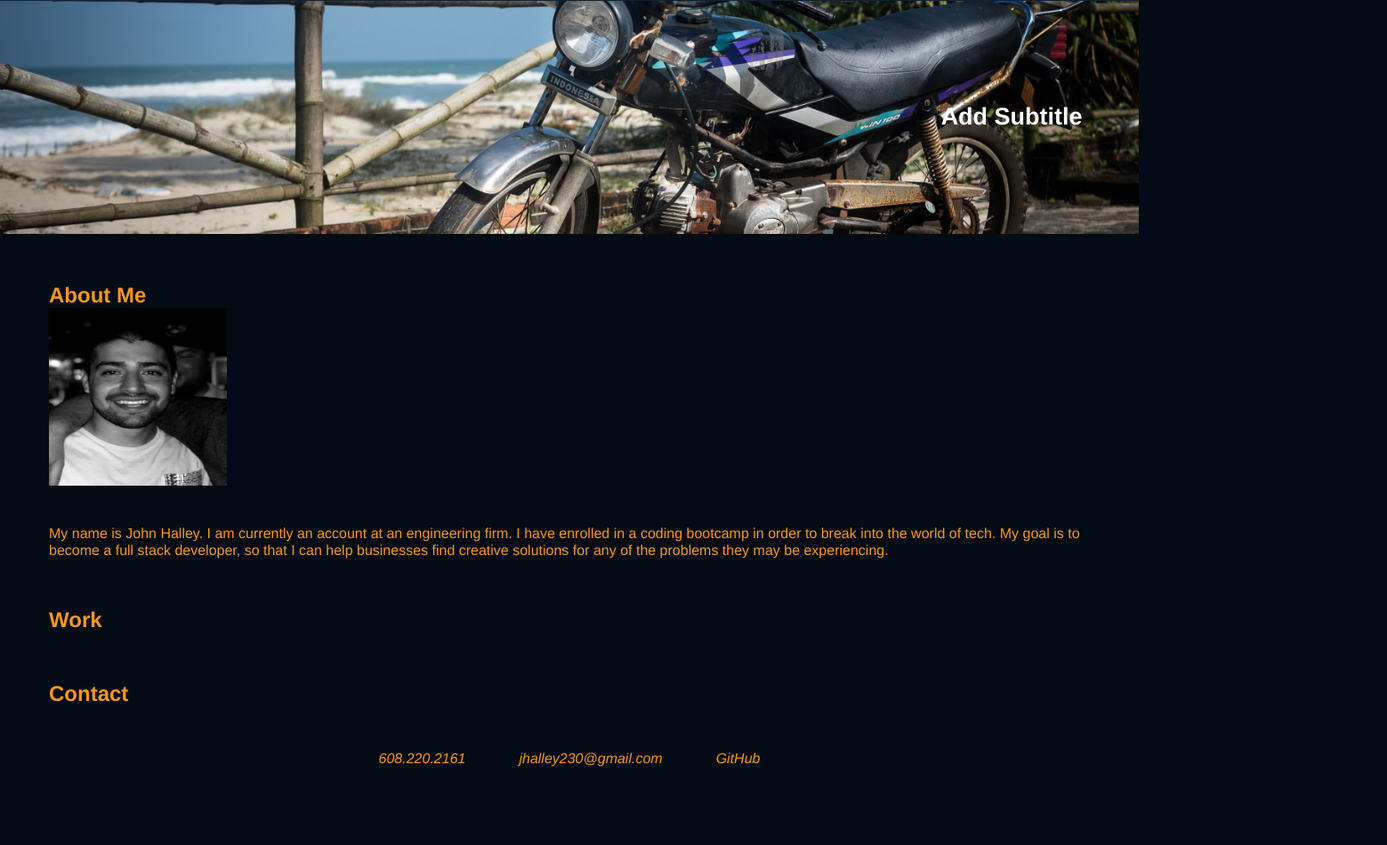
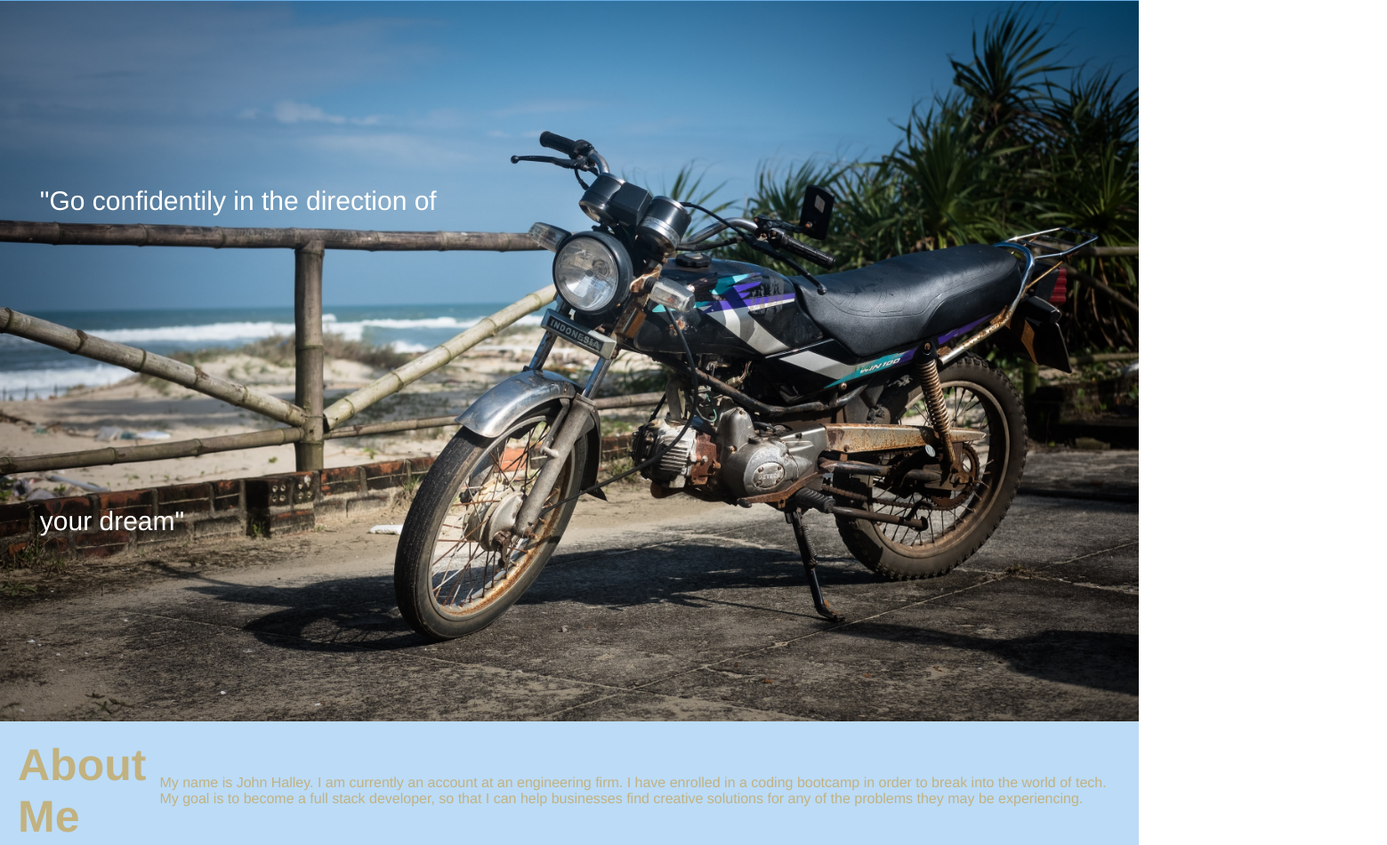
Before and after one commit to Halleys-Comet/John-Halley, a plain HTML site: page index.html in a window 1280 px wide. Shown: the part 74-1024 px from the top of the page at 89% size, 1559 px wide, since content can reach past the window. Before the commit the page ends 1001 px from the top, so only its background shows below. Drawn offline with Linux system fonts and the light colour scheme.

Commit message:
add portfolio work and clean up html and css

```diff
--- a/assets/css/style.css
+++ b/assets/css/style.css
@@ -1,7 +1,7 @@
 :root {
-    --primary-color: #040B15;
-    --secondary-color: #0D233A;
-    --tertiary-color: #F7981D;
+    --primary-color: #BBDBF7;
+    --secondary-color: #64ABE3;
+    --tertiary-color:  #C2B280;
 }
 
 * {
@@ -11,7 +11,6 @@
   }
 
   body {
-      background-color: var(--primary-color);
       font-family: Helvetica, Arial, sans-serif;
   }
 
@@ -64,61 +63,53 @@ header nav ul li a {
     background-size: cover;
     background-position: 80%;
     display: flex;
-    justify-content: flex-end;
     flex-wrap: wrap;
     align-items: flex-start;
     background-attachment: fixed;
 }
 
 .hero-info {
-  width: 35%;
-  text-align: right;
-  margin: 3.5%;
-  color: #fff;
-  font-size: 18px;
-  line-height: 5;
+    width: 35%;
+    margin: 3.5%;
+    color: #fff;
+    font-size: 30px;
+    line-height: 12;
 }
+
 
 /* About me and work section starts */
 
-section {
-    padding: 20px;
+
+.section-start {
+    border-bottom: 3px solid var(--tertiary-color);
+    display: flex;
 }
 
 .section-title{
+    background-color: var(--primary-color);
+    width: 100%;
     padding: 20px;
+    display: flex;
+    align-items: center;
+}
+
+.section-title h2 {
+    font-size: 50px;
+    padding: 0 15px 0 0;
 }
 
 .section-start {
-    margin: 15px;
     color: var(--tertiary-color);
-}
-
-
-.bio p {
-    padding: 20px;
-    line-height: 1.2;
-}
-
-.section-title img {
-    height: 200px;
-    width: 200px;
-}
-
-.reach-me address {
-    display: flex;
-    justify-content: center;
-    flex-wrap: wrap;
-    align-items: flex-start;
 
 }
 
-.reach-me address a {
-    padding: 30px;
-    text-decoration: none;
-    color: var(--tertiary-color);
+.work-img img {
+    border: 2px solid var(--secondary-color);
+    width: 350px;
+    height: 350px;
+    object-fit: cover;
 }
 
-.reach-me address p {
-    padding: 30px;
+.section-title address {
+    display: flex;
 }
--- a/index.html
+++ b/index.html
@@ -32,21 +32,18 @@
 
     <section class="hero">
         <div class="hero-info">
-            <h2>Add Subtitle</h2>
+            "Go confidentily in the direction of your dream"
         </div>
     </section>
 
     <!-- End of Hero -->
 
-    <!-- About me and work sections -->
+    <!-- About me section -->
 
 <section>
-    <article id="About Me" class="section-start">
-        <div class="section-title">
+    <article id="About Me" class="section-start section-me">
+        <div class="section-title profile-img">
             <h2>About Me</h2>
-            <img src="./assets/images/me.jpg" alt="picture of myself" />
-        </div>
-        <div class= "bio">
             <p>My name is John Halley. I am currently an account at an engineering firm. I have enrolled in a coding bootcamp in order to
                 break into the world of tech. My goal is to become a full stack developer, so that I can help businesses find creative solutions
                 for any of the problems they may be experiencing.
@@ -54,17 +51,33 @@
         </div>
     </article>
 
-    <article id="Work" class="section-start">
-        <div class="section-title">
+    <!-- About me section ends -->
+
+    <!-- portfolio work -->
+
+    <article id="Work" class="section-start section-work">
+        <div class="section-title work-img">
             <h2>Work</h2>
+
+                        <a href="https://halleys-comet.github.io/Halleys-Comet.horiseon.io/">
+                         <img src="./assets/images/Horiseon.jpg" alt="Horiseon landing page" />
+                        </a>
+
+                        <a href="https://halleys-comet.github.io/run-buddy/">
+                            <img src="./assets/images/run-buddy.jpg" alt="Run-Buddy landing page" />
+                        </a>
+
+                        <img src="./assets/images/abandoned.jpg" alt="Abandoned building" />
+
+                        <img src="./assets/images/galaxy.jpg" alt="Night time sky" />
+
         </div>
+
     </article>
 
-    <article id="Contact" class="section-start">
+    <article id="Contact" class="section-start section-contact">
         <div class="section-title">
             <h2>Contact</h2>
-        </div>
-        <div class="reach-me">
             <address>
                 <p>608.220.2161</p><br/>
                 <a href="jhalley230@gmail.com">jhalley230@gmail.com</a> <br/>
```
Also changed, not shown: assets/images/run-buddy.jpg (added), 3 other files.
